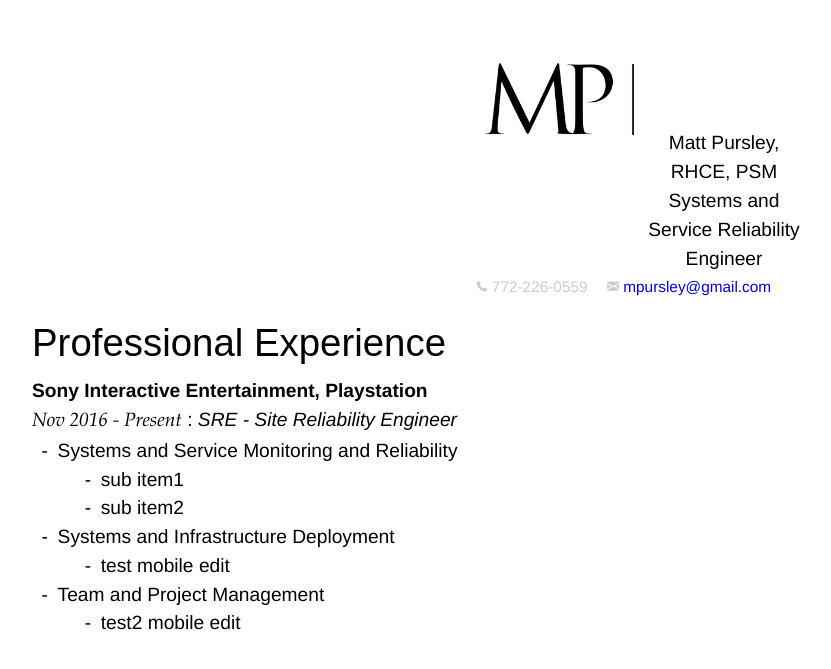
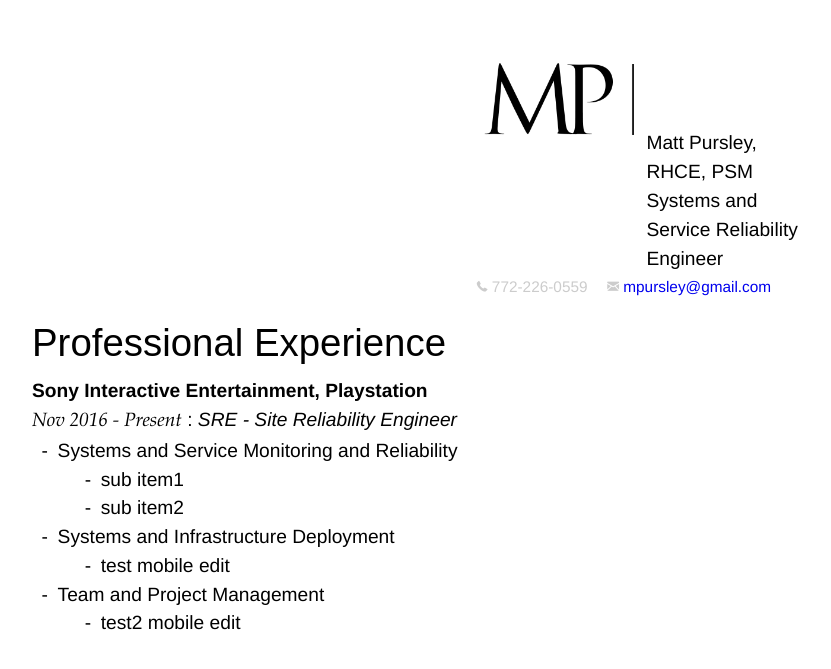
Before and after one commit to mpursley/mpursley.github.io, a Jekyll site: the page built from index_resume_short.md, in a window 1280 px wide. Shown: the top 669 px of the page, without its empty margins (16-847 px from the left). Built offline with Jekyll 4.4.1, drawn with Linux system fonts in a browser that asks for light colours.

Commit message:
Update index_resume_short.md

```diff
--- a/index_resume_short.md
+++ b/index_resume_short.md
@@ -5,7 +5,7 @@ title: Matt Pursley's CV
 <center><table style="width:30%" border="1">
   <tr>
     <th><img src="assets/matt pursley resume logo v2 cropped.png" width="200"></th>
-    <th><b>Matt Pursley</b>, RHCE, PSM <br>Systems and Service Reliability Engineer</th>
+    <th><div align="left"><b>Matt Pursley</b>, RHCE, PSM <br>Systems and Service Reliability Engineer</div></th>
     </tr>
 </table></center>
 
```
